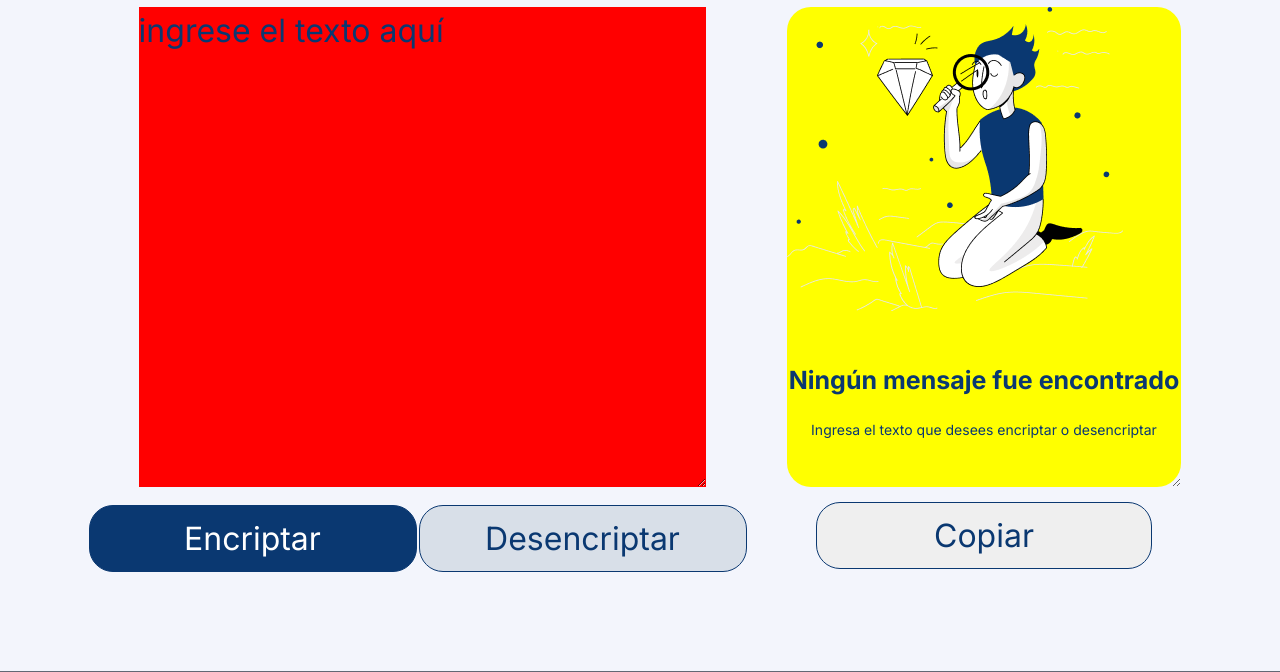
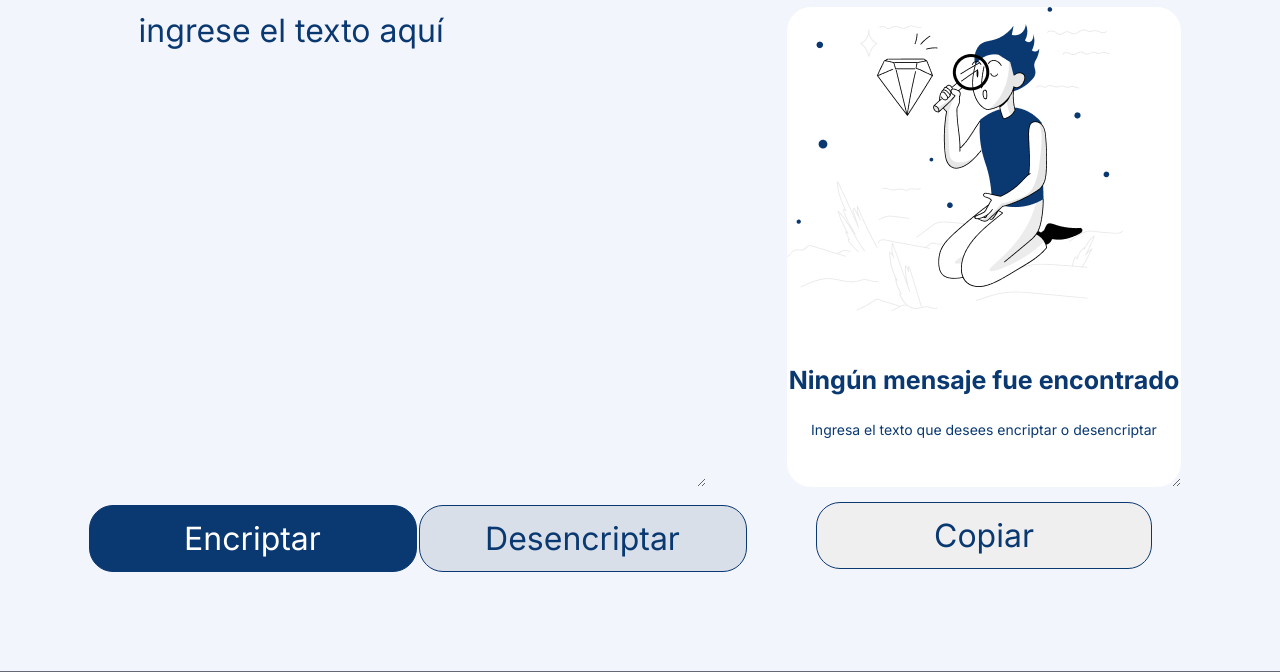
Before and after one commit to deca-dev/Alura-Challange-Encriptador, a plain HTML site: page index.html in a window 1280 px wide. Shown: the part 65-737 px from the top of the page. Drawn offline with Linux system fonts and the light colour scheme.

Commit message:
Fixing textarea colors

```diff
--- a/style.css
+++ b/style.css
@@ -55,8 +55,7 @@ main {
     border: none;
     color: #0a3871;
     text-transform: lowercase;
-    /* background: #F3F5FC; */
-    background-color: red;
+    background: #F3F5FC;
     width: 85%;
 }
 
@@ -66,8 +65,7 @@ main {
     }
 
 .mensaje {
-    /* background: white; */
-    background: yellow;
+    background: white;
     background-image: url("./assets/images/Muñeco.png");
     background-repeat: no-repeat;
     border: none;
```
